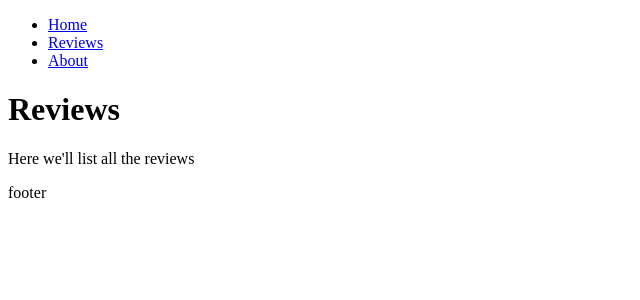
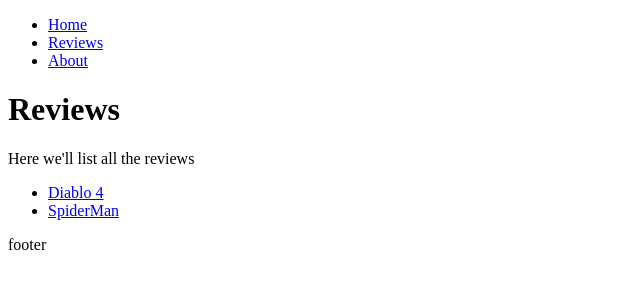
Before and after one commit to webepse/next-demo-2023, a Next.js app: page /reviews in a window 1280 px wide. Shown: the top 300 px of the page, without its empty margins (0-640 px from the left). Built offline with nearby package versions, Linux system fonts and the light colour scheme.

Commit message:
exercice link reviews

```diff
--- a/app/layout.jsx
+++ b/app/layout.jsx
@@ -9,7 +9,7 @@
                         <ul>
                             <li><Link href="/">Home</Link></li>
                             <li><Link href="/reviews">Reviews</Link></li>
-                            <li><Link href="/about">About</Link></li>
+                            <li><Link href="/about" prefetch={false}>About</Link></li>
                         </ul>
                     </nav>
                 </header>
--- a/app/reviews/page.jsx
+++ b/app/reviews/page.jsx
@@ -1,9 +1,15 @@
+import Link from 'next/link'
+
 export default function ReviewsPage()
 {
     return (
         <>
             <h1>Reviews</h1>
             <p>Here we'll list all the reviews</p>
+            <ul>
+                <li><Link href="/reviews/diablo">Diablo 4</Link></li>
+                <li><Link href="/reviews/spider-man">SpiderMan</Link></li>
+            </ul>
         </>
     )
 }
```
